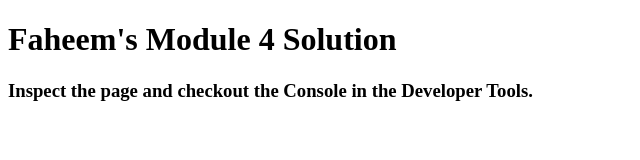
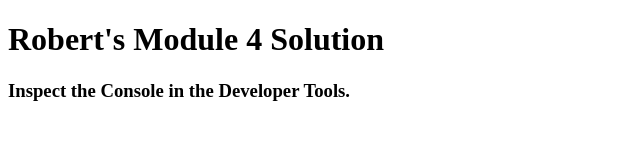
Before and after one commit to coder873/modulesolution4, a plain HTML site: page index.html in a window 1280 px wide. Shown: the whole page, without its empty margins (0-640 px from the left). Drawn offline with Linux system fonts and the light colour scheme.

Commit message:
Update index.html

```diff
--- a/index.html
+++ b/index.html
@@ -11,7 +11,7 @@
   <script src="script.js"></script>
 </head>
 <body>
-  <h1>Faheem's Module 4 Solution</h1>
-  <h3>Inspect the page and checkout the Console in the Developer Tools.</h3>
+  <h1>Robert's Module 4 Solution</h1>
+  <h3>Inspect the Console in the Developer Tools.</h3>
 </body>
 </html>
```
